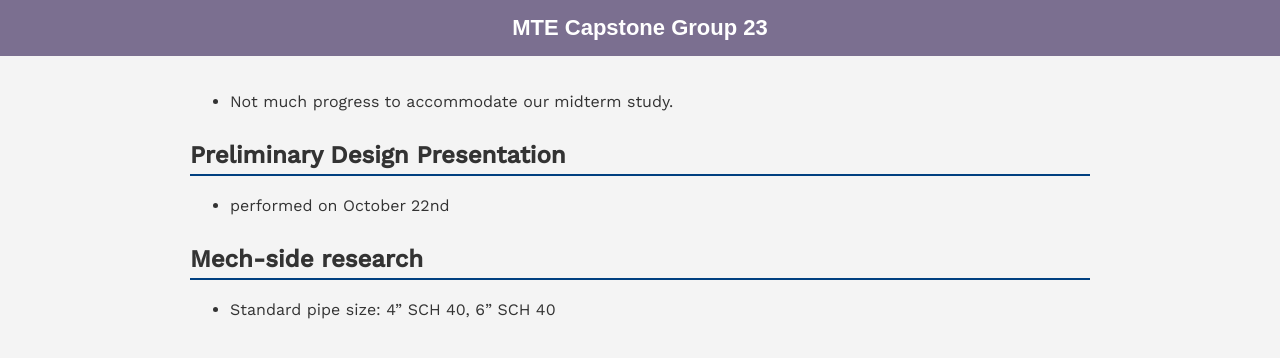
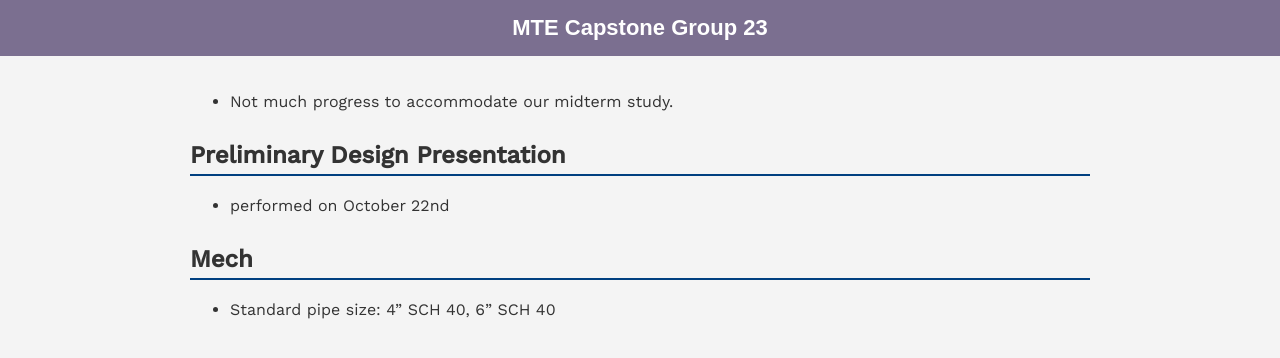
Before and after one commit to warisz/mte-capstone, a Jekyll site: the page built from meetings/oct-20-2025.md, in a window 1280 px wide. Shown: the top 358 px of the page. Built offline with Jekyll 4.4.1, drawn with Linux system fonts in a browser that asks for light colours.

Commit message:
Update oct-20-2025.md

```diff
--- a/meetings/oct-20-2025.md
+++ b/meetings/oct-20-2025.md
@@ -7,5 +7,5 @@ title: Week 10 - Oct 20, 2025
 ## Preliminary Design Presentation
 - performed on October 22nd
 
-## Mech-side research
+## Mech
 - Standard pipe size: 4" SCH 40, 6" SCH 40
```
